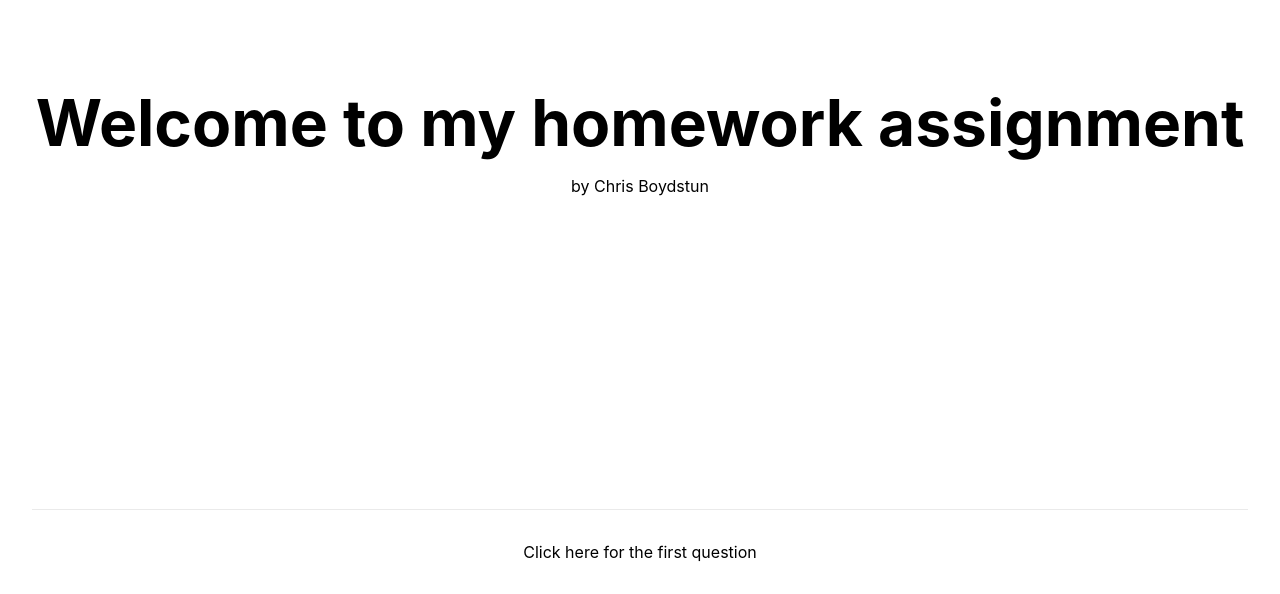
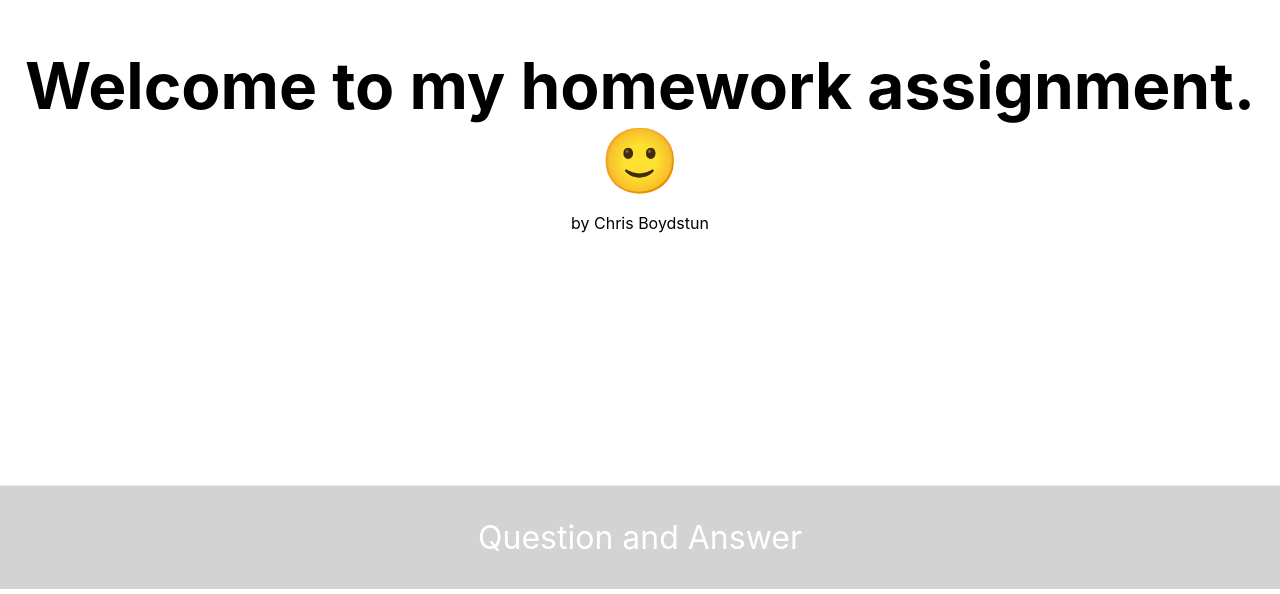
Before and after one commit to cboydstun/vercel-product-advocate, a Next.js app: page / in a window 1280 px wide. Shown: the part 211-805 px from the top of the page. Built offline with nearby package versions, Linux system fonts and the light colour scheme.

Commit message:
touch up

```diff
--- a/pages/index.js
+++ b/pages/index.js
@@ -4,21 +4,21 @@ import styles from '../styles/Home.module.css'
 
 export default function Home() {
   return (
-    <div className={styles.container}>
+    <div>
       <Head>
-        <title>Create Next App</title>
+        <title>Vercel Homework</title>
         <meta name="description" content="Generated by create next app" />
         <link rel="icon" href="/favicon.ico" />
       </Head>
 
       <main className={styles.main}>
       <h1 className={styles.title}>
-          Welcome to my homework assignment
+          Welcome to my homework assignment.🙂
         </h1>
         <p>by Chris Boydstun</p>
       </main>
       <footer className={styles.footer}>
-        <Link href="/pageOne">Click here for the first question</Link>
+        <Link href="/pageOne">Question and Answer</Link>
       </footer>
     </div>
   )
--- a/pages/pageFive.js
+++ b/pages/pageFive.js
@@ -18,7 +18,7 @@ export default function PageFour() {
         <p className={styles.description}>Personal Recommendation</p>
         <div className={styles.grid}>
           <div className={styles.card}>
-            <p className={styles.description}>Mom and Pop</p>
+            <p className={styles.description}>👵Mom and Pop👴</p>
             <p>Small businesses are usually so focused on their niche that they are more or less uneducated in technical topics like web development.
               In my experience, the first thing they ask for is an example and the second thing they ask for is the price of any website. That said, smaller mom and pop
               businesses respond really well to pre-made templates and white label customizations. It allows them to choose their website with all the features already included and
@@ -27,7 +27,7 @@ export default function PageFour() {
             </p>
           </div>
           <div className={styles.card}>
-            <p className={styles.description}>NFT</p>
+            <p className={styles.description}>🎨NFT</p>
             <p>
               I am not involved in NFTs, but after some research I think the killer feature would be the image optimization built into the Image component.
               Obviously improved performance, visual stability, faster page loads, and asset flexibility would all benefit a landing page that was designed around a
@@ -35,7 +35,7 @@ export default function PageFour() {
             </p>
           </div>
           <div className={styles.card}>
-            <p className={styles.description}>Large Cap Marketing</p>
+            <p className={styles.description}>📈Large Cap Marketing</p>
             <p>
               Large enterprises typically enjoy scientific management and labor specialization to make their business more efficient. An orgnization like this would have UI and UX designs
               that would need to replicated with precise detail and a lot of effort. They would probably also employ front end developers as well as a seperate cadre of back end developers.
--- a/pages/pageFour.js
+++ b/pages/pageFour.js
@@ -18,7 +18,7 @@ export default function PageFour() {
         <p className={styles.description}>Practice Email</p>
         <div className={styles.grid}>
           <div className={styles.card}>
-            <p className={styles.description}>Do I need Enterprise?</p>
+            <p className={styles.description}>🚀Do I need Enterprise?</p>
             <p>Hi Joe,</p>
             <br />
             <p>Thanks for reaching out! It is wonderful to hear that you have a new site launching soon and even better to hear that you are
@@ -35,7 +35,7 @@ export default function PageFour() {
             <p><a href='www.schedulesometime.com'>Click Here to Schedule</a></p>
           </div>
           <div className={styles.card}>
-            <p className={styles.description}>Enterprise or Pro?</p>
+            <p className={styles.description}>😕Enterprise or Pro?</p>
             <p>Good morning Melissa,</p>
             <br />
             <p>It is so nice to meet you and great to hear that you are looking to re-platform your site with the best React-based framework and hosting available from Vercel!</p>
--- a/pages/pageOne.js
+++ b/pages/pageOne.js
@@ -18,7 +18,7 @@ export default function PageOne() {
         <p className={styles.description}>My Work Preferences</p>
         <div className={styles.grid}>
           <div className={styles.card}>
-            <p className={styles.description}>Me Like:</p>
+            <p className={styles.description}>👍Top of List:</p>
             <ul>
               <li>Hop on a Zoom call to do a product demo</li>
               <li>Empathize with customers</li>
@@ -27,7 +27,7 @@ export default function PageOne() {
             </ul>
           </div>
           <div className={styles.card}>
-            <p className={styles.description}>Me Dont Like:</p>
+            <p className={styles.description}>👎Bottom of List:</p>
             <ul>
               <li>Create queries to look at a typical Vercel usage</li>
               <li>Evaluate OSS sponsorship applications</li>
--- a/pages/pageThree.js
+++ b/pages/pageThree.js
@@ -16,7 +16,7 @@ export default function PageThree() {
           Question Three
         </h1>
         <p className={styles.description}>Using Next.js</p>
-        <Link href="/hello-vercel">Click Here for Redirect from /hello-vercel to vercel.com</Link>
+        <Link href="/hello-vercel">↪️Click Here for Redirect from /hello-vercel to vercel.com</Link>
       </main>
       <footer className={styles.footer}>
         <Link href='/pageFour'>Next Question</Link>
--- a/pages/pageTwo.js
+++ b/pages/pageTwo.js
@@ -18,11 +18,11 @@ export default function PageTwo() {
         <p className={styles.description}>Reflections on Past</p>
         <div className={styles.grid}>
           <div className={styles.card}>
-            <p className={styles.description}>What are you looking to learn or do more of?</p>
+            <p className={styles.description}>🔮What are you looking to learn or do more of?</p>
             <p>Acquire a real expertise with a certain technology so that I can empower others to make awesome web experiences.</p>
           </div>
           <div className={styles.card}>
-            <p className={styles.description}>Whats left the biggest positive impression on you?</p>
+            <p className={styles.description}>🔥Whats left the biggest positive impression on you?</p>
             <p>I got into full stack web development to be an internet entrepeneur. While reading about traction and venture capital and all the other topics I came across a Quora opinion piece.
             <br />
             It explained that founders can be distrusting and jaded people who are convinced that only they can solve a certain problem.
--- a/styles/Home.module.css
+++ b/styles/Home.module.css
@@ -19,6 +19,10 @@
   border-top: 1px solid #eaeaea;
   justify-content: center;
   align-items: center;
+  background-color: lightgray;
+  position: fixed;
+  bottom: 0;
+  width: 100%;
 }
 
 .footer a {
@@ -26,6 +30,11 @@
   justify-content: center;
   align-items: center;
   flex-grow: 1;
+  color: white;
+  font-size: 2rem;
+
+
+
 }
 
 .title a {
```
